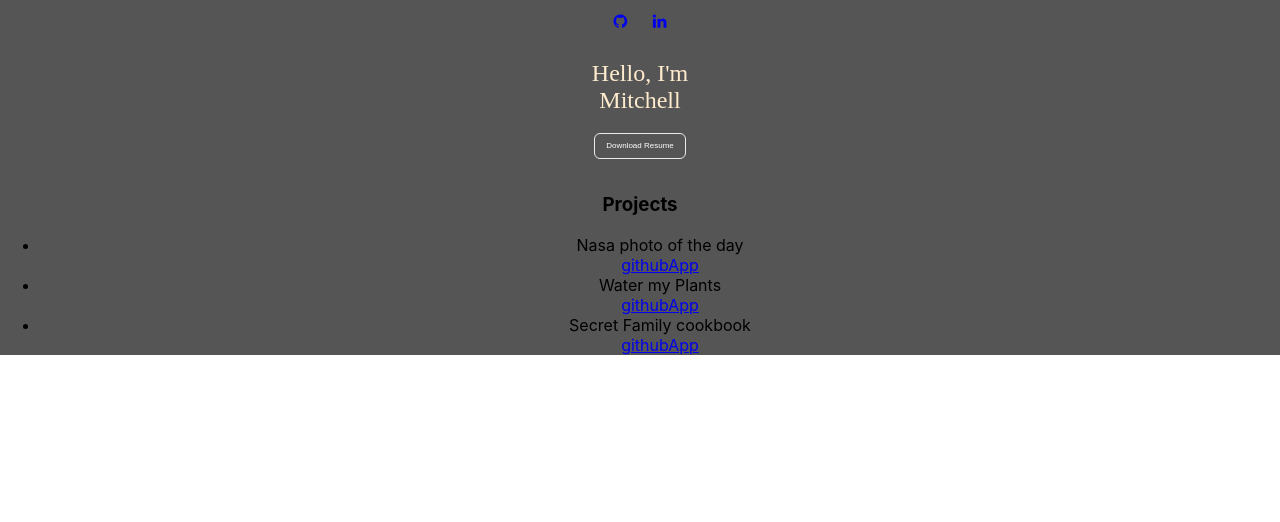
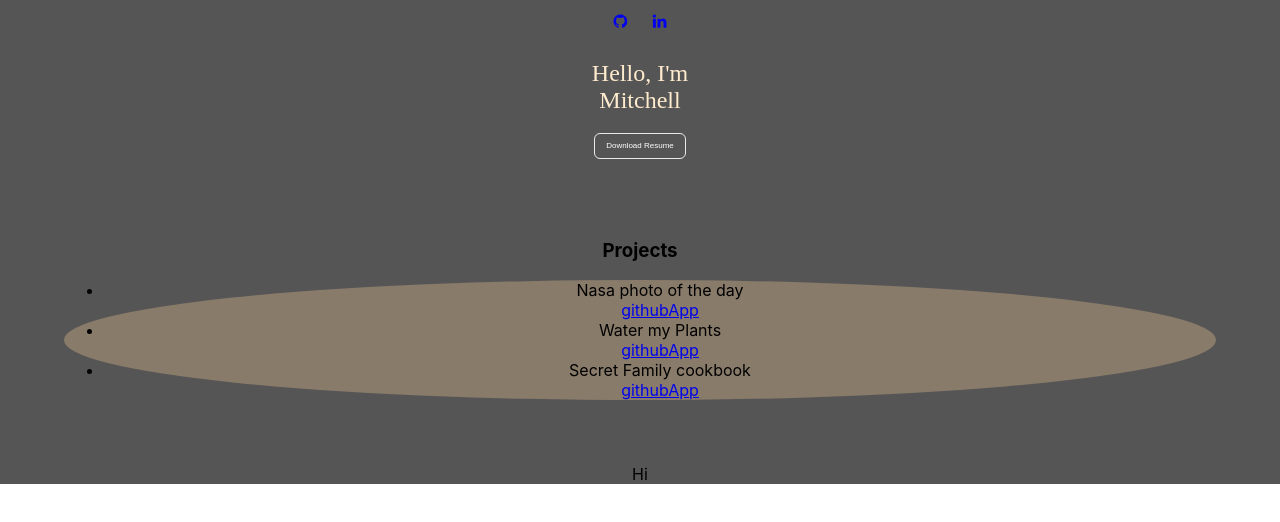
Before and after one commit to Mitchathy/Portfolio, a React (Create React App) app in the folder client/: page / in a window 1280 px wide. Shown: the top 522 px of the page. Built offline with nearby package versions, Linux system fonts and the light colour scheme.

Commit message:
Made Footer div

```diff
--- a/client/src/App.js
+++ b/client/src/App.js
@@ -2,12 +2,14 @@
 import './App.css';
 import Profile from './PortfolioContainer/Home/Profile';
 import Projects from './PortfolioContainer/Projects/Projects';
+import Footer from './PortfolioContainer/Footer/Footer';
 
 function App() {
   return (
     <div className="App">
       <Profile/>
       <Projects/>
+      <Footer/>
     </div>
   );
 }
--- /dev/null
+++ b/client/src/PortfolioContainer/Footer/Footer.js
@@ -0,0 +1,6 @@
+import React from "react";
+export default function Footer() {
+    return(
+        <div className="FooterContainer">Hi</div>
+    )
+}
--- a/client/src/PortfolioContainer/Projects/Projects.css
+++ b/client/src/PortfolioContainer/Projects/Projects.css
@@ -1,3 +1,8 @@
 .ProjectsContainer{
     background-color: rgb(86, 85, 85);
+    margin: 5%;
 }
+.Projects{
+    background-color: rgb(137, 123, 106);
+    border-radius: 70%;
+}
```
